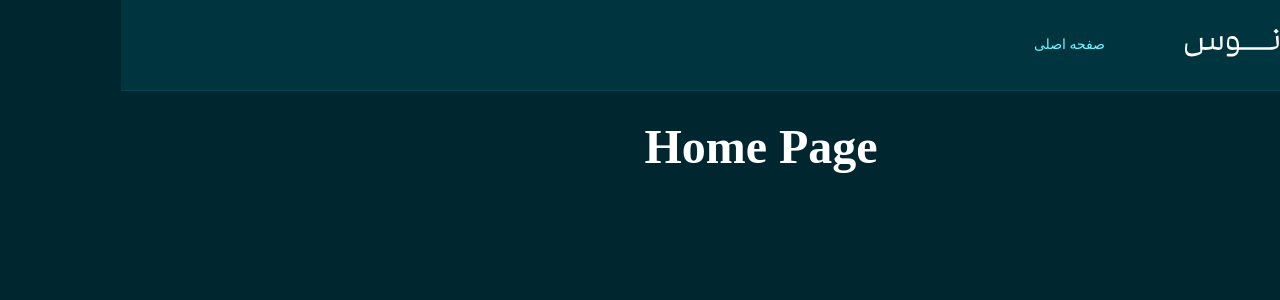
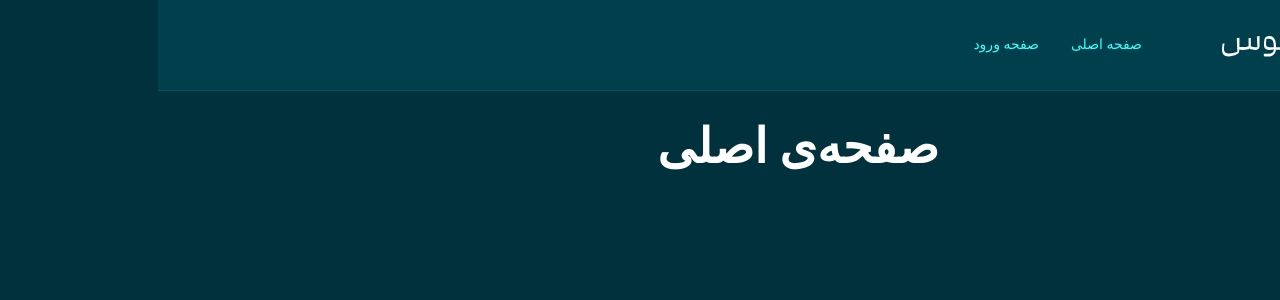
Before and after one commit to MoeeinAali/NextJS-Auth, a Next.js app: page / in a window 1280 px wide. Shown: the top 300 px of the page. Built offline with nearby package versions, Linux system fonts and the light colour scheme.

Commit message:
[FIX] colors and links

```diff
--- a/src/app/_components/top-navigation.tsx
+++ b/src/app/_components/top-navigation.tsx
@@ -6,6 +6,7 @@ export default function TopNavigation() {
     return (
         <nav className="sticky -top-1  backdrop-blur-md  z-20 border-b bg-secondary-870 border-secondary-850">
             <div className="container mx-auto h-[70px] xl:h-[90px] flex items-center  text-white ps-4">
+                <Link href={"/"}>
                     <Image
                         src={Logo}
                         className="hidden xl:inline-block"
@@ -13,6 +14,7 @@ export default function TopNavigation() {
                         height={150}
                         alt=""
                     />
+                </Link>
                 <ul className="hidden xl:flex items-center whitespace-nowrap gap-8 ms-20">
                     <li>
                         <Link
@@ -22,6 +24,14 @@ export default function TopNavigation() {
                             صفحه اصلی
                         </Link>
                     </li>
+                    <li>
+                        <Link
+                            className="text-secondary-300 animate-underline animate-target"
+                            href="/signin"
+                        >
+                            صفحه ورود
+                        </Link>
+                    </li>
                 </ul>
             </div>
         </nav>
--- a/src/app/globals.css
+++ b/src/app/globals.css
@@ -5,14 +5,14 @@
     --uranus-base-white: #fff;
     --uranus-base-black: oklch(0 0 0 / 1);
 
-    --uranus-gray-blue-300: oklch(90% 0.12 215);
-    --uranus-gray-blue-400: oklch(75% 0.14 215 / 1);
-    --uranus-gray-blue-600: oklch(60% 0.12 215 / 1);
-    --uranus-gray-blue-700: oklch(50% 0.10 215 / 1);
-    --uranus-gray-blue-800: oklch(40% 0.08 215 / 1);
-    --uranus-gray-blue-850: oklch(35% 0.07 215 / 1);
-    --uranus-gray-blue-870: oklch(30% 0.06 215 / 1);
-    --uranus-gray-blue-900: oklch(25% 0.05 215);
+    --uranus-gray-blue-300: oklch(92% 0.15 210);
+    --uranus-gray-blue-400: oklch(85% 0.16 210);
+    --uranus-gray-blue-600: oklch(72% 0.14 210);
+    --uranus-gray-blue-700: oklch(60% 0.13 210);
+    --uranus-gray-blue-800: oklch(50% 0.11 210);
+    --uranus-gray-blue-850: oklch(40% 0.09 210);
+    --uranus-gray-blue-870: oklch(33% 0.08 210);
+    --uranus-gray-blue-900: oklch(28% 0.07 210);
 
     --uranus-blue-600: oklch(0.57 0.21 205 / 1);
     --uranus-primary: oklch(0.57 0.21 205 / 1);
--- a/src/app/page.tsx
+++ b/src/app/page.tsx
@@ -2,7 +2,7 @@ export default function Home() {
   return (
     <>
       <p className={"m-auto mt-8 font-bold text-white text-5xl text-center"}>
-        Home Page
+        صفحه‌ی اصلی
       </p>
     </>
   );
```
Lines whose indentation alone changed are shown as unchanged.
